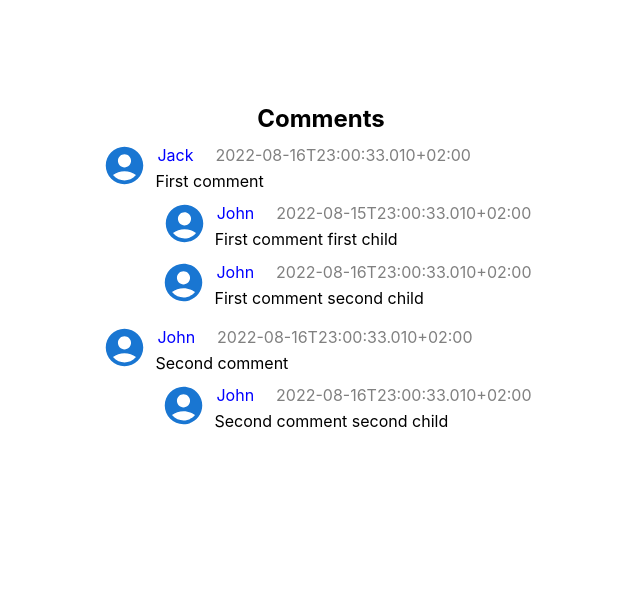
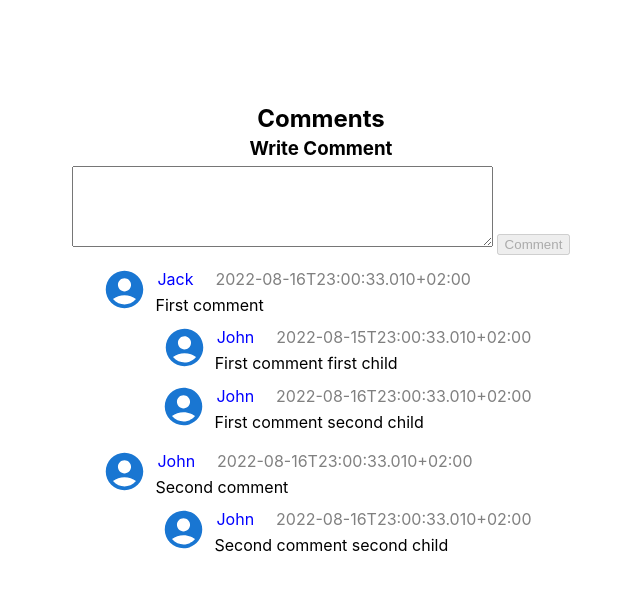
Before and after one commit to Jothishwar/Comments, a React (Create React App) app: page / in a window 1280 px wide. Shown: the top 590 px of the page, without its empty margins (319-959 px from the left). Built offline with nearby package versions, Linux system fonts and the light colour scheme; the HTML template or start-up script is replaced by a standard one.

Commit message:
rendered new comment form

```diff
--- a/src/comments/CommentForm.js
+++ b/src/comments/CommentForm.js
@@ -1,10 +1,19 @@
-import React from 'react'
+import React,{ useState } from 'react'
 
-function CommentForm() {
+function CommentForm({ handleSubmit, submitLabel }) {
+	const [text, setText] = useState("");
+	const textareaDiasable = text.length === 0;
+	const onSubmit = e => {
+		e.preventDefault();
+		handleSubmit(text);
+		setText(" ");
+	}
 	return (
-		<div>
-			<h1>''</h1>
-		</div>
+		<form onSubmit={onSubmit}>
+			<textarea className="comment-form" cols="50" rows="5" value={text}
+			onChange={(e)=>setText(e.target.value)}></textarea>
+			<button className="formSubmit" disabled={textareaDiasable}>{submitLabel}</button>
+		</form>
 	)
 }
 
--- a/src/comments/Comments.js
+++ b/src/comments/Comments.js
@@ -1,6 +1,7 @@
 import React,{useEffect,useState} from 'react';
 import {getComments as getCommentsApi } from "../api";
 import Comment from "./Comment";
+import CommentForm from "./CommentForm";
 
 function Comments({currentUserId}) {
 	const [backendComments,setBackendComments] = useState([]);
@@ -13,6 +14,10 @@ function Comments({currentUserId}) {
 		.sort((a,b) => new Date(a.createdAt).getTime() - new Date(b.createdAt).getTime());
 	};
 
+	const addComment = (text,parentId) => {
+		console.log("add",text,parentId)
+	}
+
 	useEffect(() => {
 		getCommentsApi().then((data)=>{
 			setBackendComments(data);
@@ -22,6 +27,8 @@ function Comments({currentUserId}) {
 	return (
 		<div className="comments">
 			<h2 className="comment-title">Comments</h2>
+			<h3>Write Comment</h3>
+			<CommentForm submitLabel="Comment" handleSubmit={addComment} />
 			<div className="comments-container">
 				{rootComments.map(rootComment => (
 					<Comment
```
